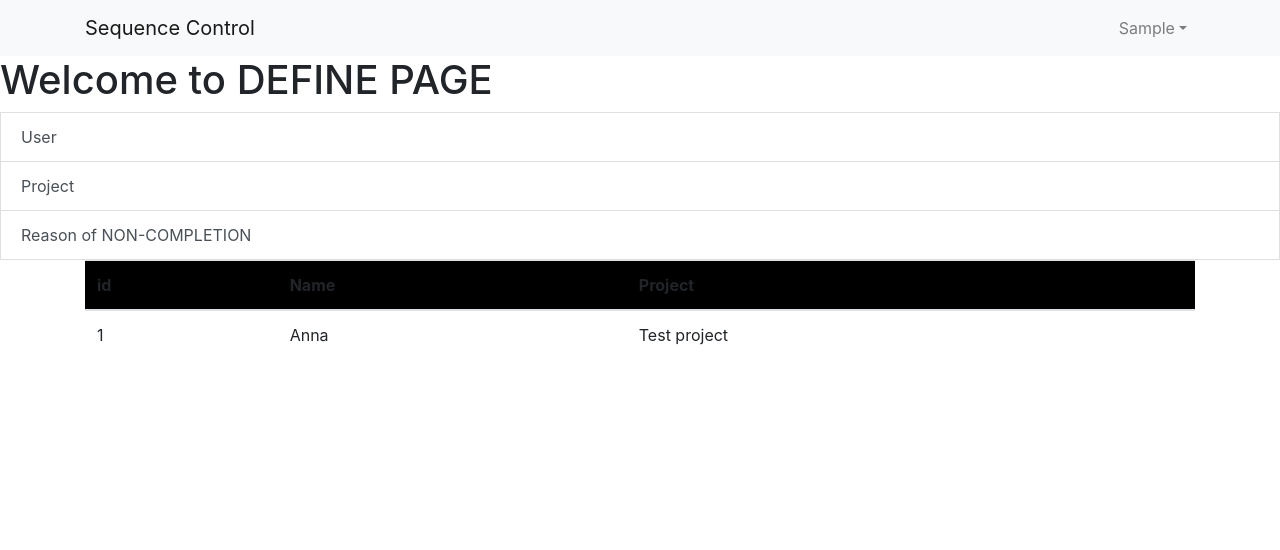
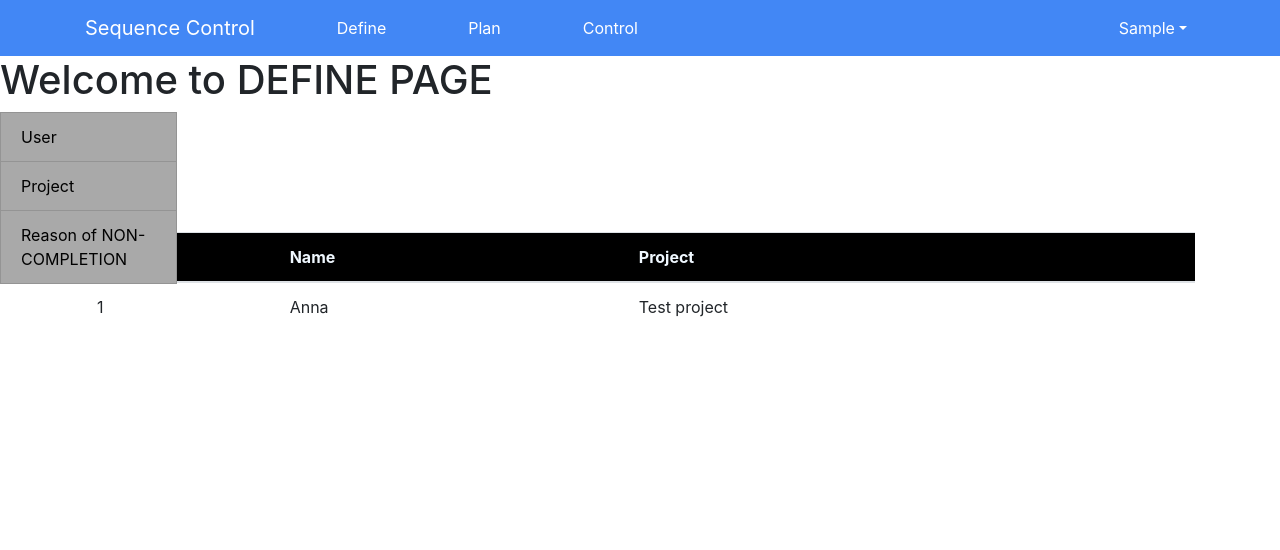
Before and after one commit to Simple2B/sequence_control, a Flask app: page /define in a window 1280 px wide. Shown: the top 550 px of the page. Run offline with Flask 2, Linux system fonts and the light colour scheme; a user stored in the database is signed in; tables that the repository leaves empty hold one stand-in row (values such as "Sample post"); some libraries are stand-ins or nearby versions.

Commit message:
added: nav bar links

```diff
--- a/app/static/css/main.css
+++ b/app/static/css/main.css
@@ -2,3 +2,20 @@
 * {
     border-radius: 0 !important;
 }
+.list {
+    position: relative;
+    left: auto;
+    width: 15%;
+    height: 120px;
+    margin-right: 200px;
+  }
+.listElement{
+    background-color: darkgray;
+    color: black;
+}
+.subContainer{
+    margin-right: 100px;
+}
+.tableHeadTh{
+    color: aliceblue;
+}
--- a/app/templates/base.html
+++ b/app/templates/base.html
@@ -27,11 +27,26 @@
     <!-- Header -->
     <header>
       <!-- Navigation -->
-      <nav class="navbar navbar-expand-sm navbar-light bg-light">
+      <nav class="navbar navbar-expand-lg" style="background-color: #4287f5">
         <div class="container">
           <!-- Navbar Brand -->
-          <span class="navbar-brand">{{ config.APP_NAME }}</span>
-
+          <span class="navbar-brand" style="color: white"
+            >{{ config.APP_NAME }}</span
+          >
+          {% if current_user.is_authenticated %}
+          <a
+            class="nav-link"
+            href="{{ url_for('define.define') }}"
+            style="color: white; margin-left: 50px"
+            >Define</a
+          >
+          <a class="nav-link" href="#" style="color: white; margin-left: 50px"
+            >Plan</a
+          >
+          <a class="nav-link" href="#" style="color: white; margin-left: 50px"
+            >Control</a
+          >
+          {% endif %}
           <button
             class="navbar-toggler"
             type="button"
@@ -56,6 +71,7 @@
                   data-toggle="dropdown"
                   aria-haspopup="true"
                   aria-expanded="false"
+                  style="color: white"
                   >{{current_user.username | capitalize}}</a
                 >
                 <div class="dropdown-menu" aria-labelledby="userActions">
--- a/app/views/main.py
+++ b/app/views/main.py
@@ -20,7 +20,7 @@ def index():
     if isinstance(current_user, AnonymousUser):
         return redirect(url_for("auth.login"))
     # TODO: if current role admin render user to create else render main page
-    return redirect(url_for("user.index"))
+    return redirect(url_for("main.main_page"))
     # return redirect(url_for("main.main_page"))
 
 
```
